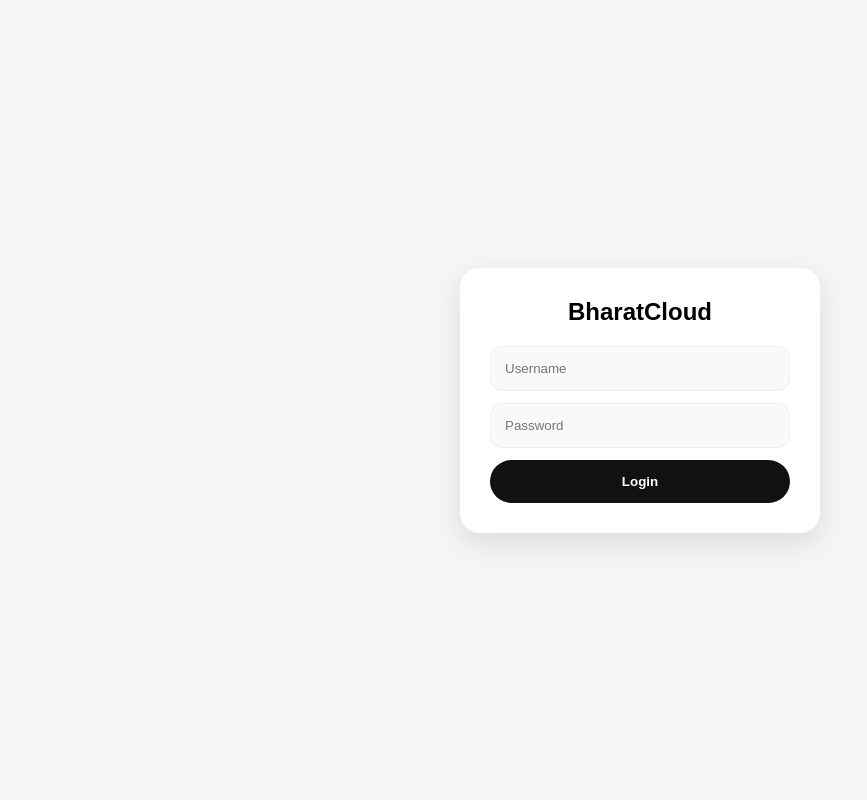
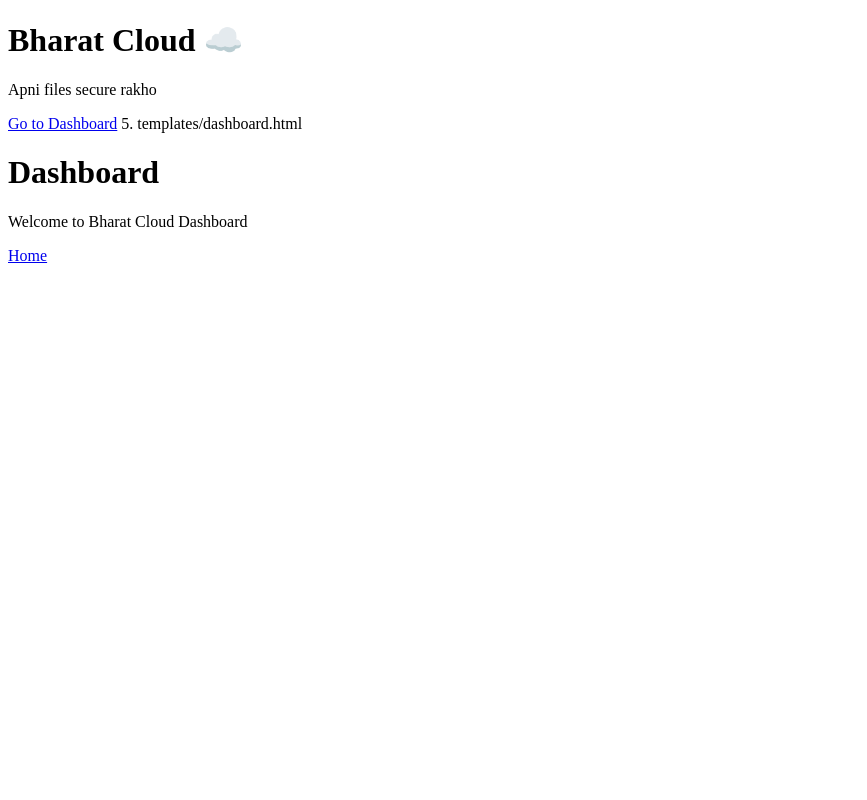
Before and after one commit to sahilrana1940/bharat-cloud, a Python web app: template templates/index.html in a window 1280 px wide. Shown: the whole page, without its empty margins (0-867 px from the left). Run offline with Jinja, Linux system fonts and the light colour scheme; the template is opened without the code that fills it, so the values that code supplies are empty.

Commit message:
Update index.html

```diff
--- a/templates/index.html
+++ b/templates/index.html
@@ -1,24 +1,26 @@
 <!DOCTYPE html>
 <html>
 <head>
-<link rel="manifest" href="/static/manifest.json">
-<meta name="viewport" content="width=device-width, initial-scale=1.0">
-<title>BharatCloud</title>
-<style>
-*{margin:0;padding:0;box-sizing:border-box;font-family:sans-serif}
-body{height:100vh;display:flex;justify-content:center;align-items:center;background:#f5f5f7}
-.card{width:360px;background:#fff;border-radius:20px;padding:30px;text-align:center;box-shadow:0 10px 30px rgba(0,0,0,0.1)}
-h2{margin-bottom:20px}
-input{width:100%;padding:14px;border:1px solid #eee;background:#f9f9f9;border-radius:12px;margin-bottom:12px;outline:none}
-button{width:100%;padding:14px;background:#111;color:#fff;border-radius:30px;border:none;font-weight:bold;cursor:pointer}
-</style>
+    <title>Bharat Cloud</title>
+    <meta name="viewport" content="width=device-width, initial-scale=1">
+    <link rel="manifest" href="/manifest.json">
 </head>
 <body>
-<div class="card">
-<h2>BharatCloud</h2>
-<input type="text" placeholder="Username">
-<input type="password" placeholder="Password">
-<button>Login</button>
-</div>
+    <h1>Bharat Cloud ☁️</h1>
+    <p>Apni files secure rakho</p>
+    <a href="/dashboard">Go to Dashboard</a>
 </body>
 </html>
+5. templates/dashboard.html
+<!DOCTYPE html>
+<html>
+<head>
+    <title>Dashboard - Bharat Cloud</title>
+    <meta name="viewport" content="width=device-width, initial-scale=1">
+</head>
+<body>
+    <h1>Dashboard</h1>
+    <p>Welcome to Bharat Cloud Dashboard</p>
+    <a href="/">Home</a>
+</body>
+</html>
```
